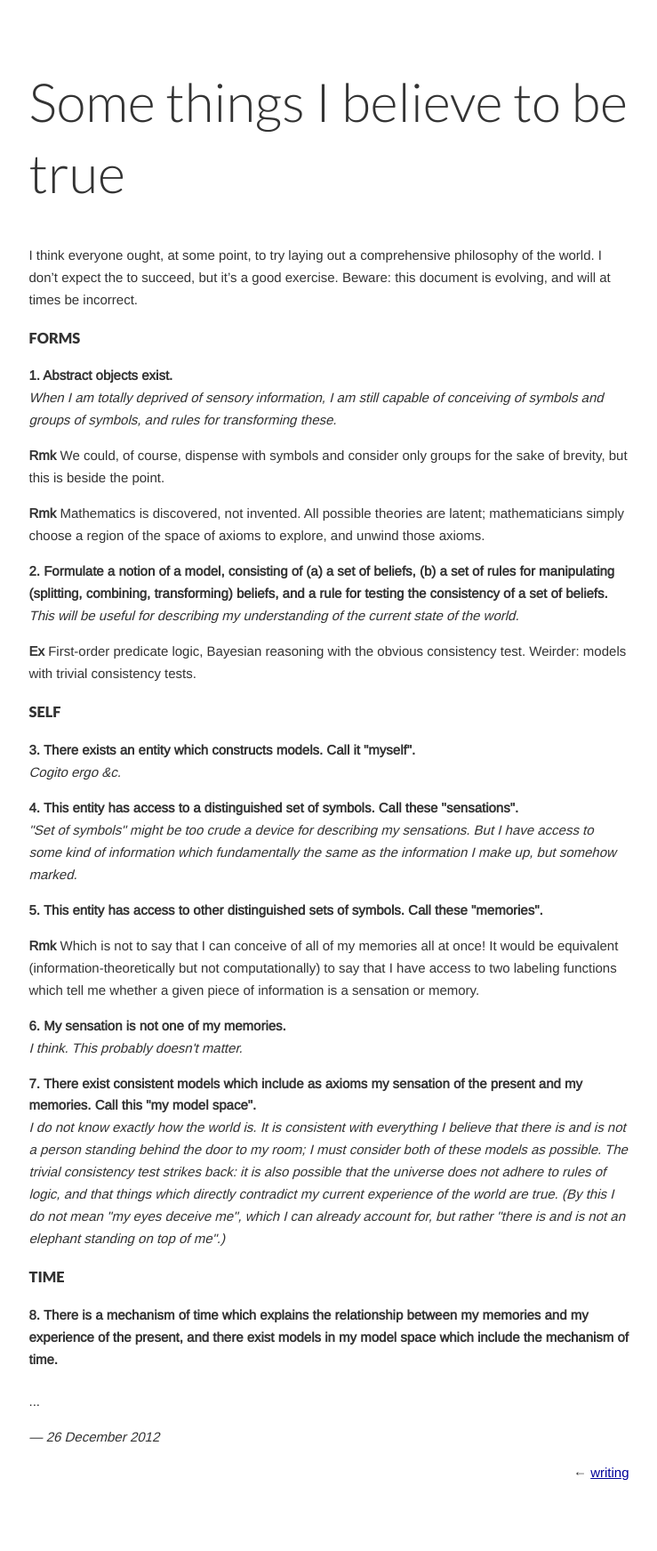
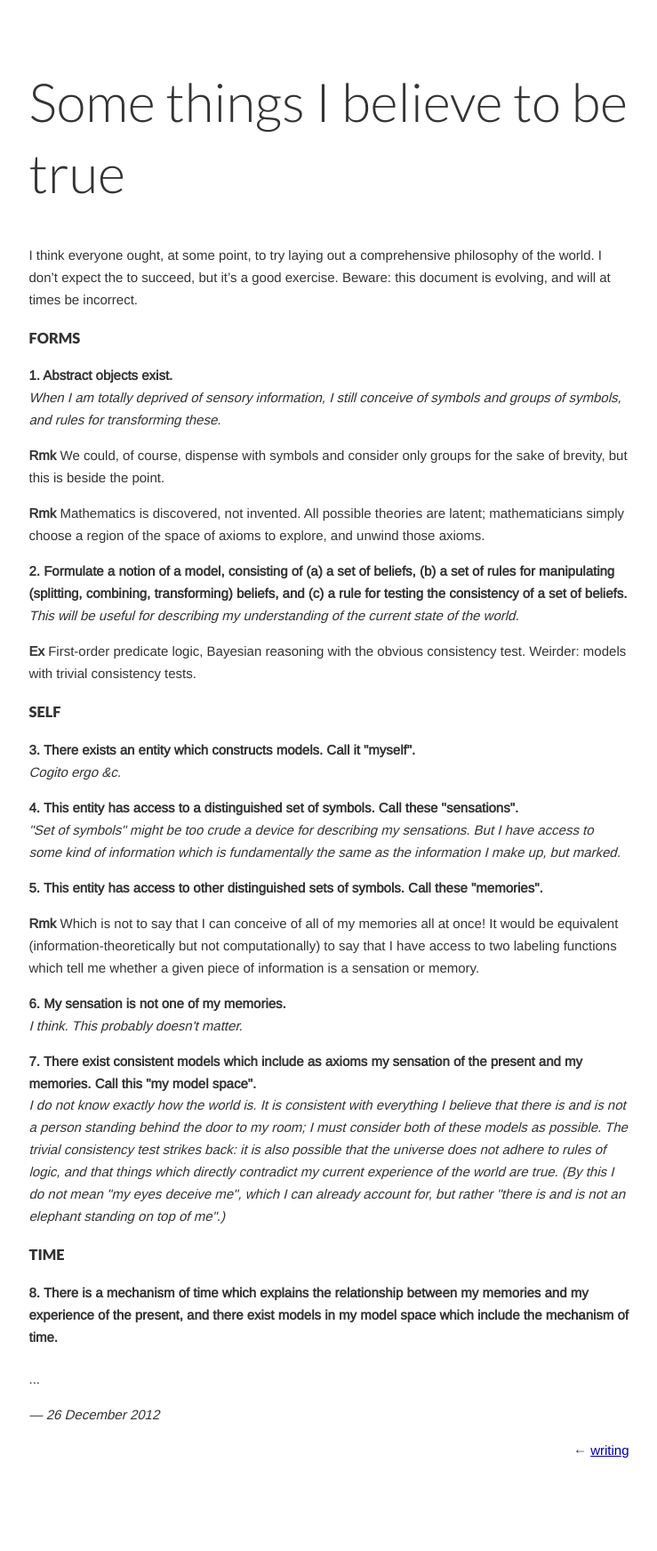
Before and after one commit to jacobandreas/writing, a Jekyll site: the page built from _posts/2012-12-26-things.md, in a window 1280 px wide. Shown: the whole page at 89% size, without its empty margins (270-1009 px from the left). Built offline with Jekyll 4.4.1, drawn with Linux system fonts in a browser that asks for light colours; nearby versions of some CDN libraries; after the commit the page ends 1718 px from its top, so only the background shows below that.

Commit message:
little tweaks

```diff
--- a/_posts/2012-12-26-things.md
+++ b/_posts/2012-12-26-things.md
@@ -12,9 +12,8 @@ exercise. Beware: this document is evolving, and will at times be incorrect.
 
 <p class='sta'>1. Abstract objects exist.</p>
 
-<p class='exp'>When I am totally deprived of sensory information, I am
-still capable of conceiving of symbols and groups of symbols, and rules for
-transforming these.</p>
+<p class='exp'>When I am totally deprived of sensory information, I still
+conceive of symbols and groups of symbols, and rules for transforming these.</p>
 
 <p class='rmk'>We could, of course, dispense with symbols and consider only
 groups for the sake of brevity, but this is beside the point.</p>
@@ -25,7 +24,7 @@ explore, and unwind those axioms.</p>
 
 <p class='sta'>2. Formulate a notion of a model, consisting of (a) a set of
 beliefs, (b) a set of rules for manipulating (splitting, combining,
-transforming) beliefs, and a rule for testing the consistency of a set of
+transforming) beliefs, and (c) a rule for testing the consistency of a set of
 beliefs.</p>
 
 <p class='exp'>This will be useful for describing my understanding of the
@@ -45,8 +44,8 @@ consistency test. Weirder: models with trivial consistency tests.</p>
 these "sensations".</p>
 
 <p class='exp'>"Set of symbols" might be too crude a device for describing my
-sensations. But I have access to some kind of information which fundamentally
-the same as the information I make up, but somehow marked.</p>
+sensations. But I have access to some kind of information which is fundamentally
+the same as the information I make up, but marked.</p>
 
 <p class='sta'>5. This entity has access to other distinguished sets of
 symbols. Call these "memories".</p>
```
